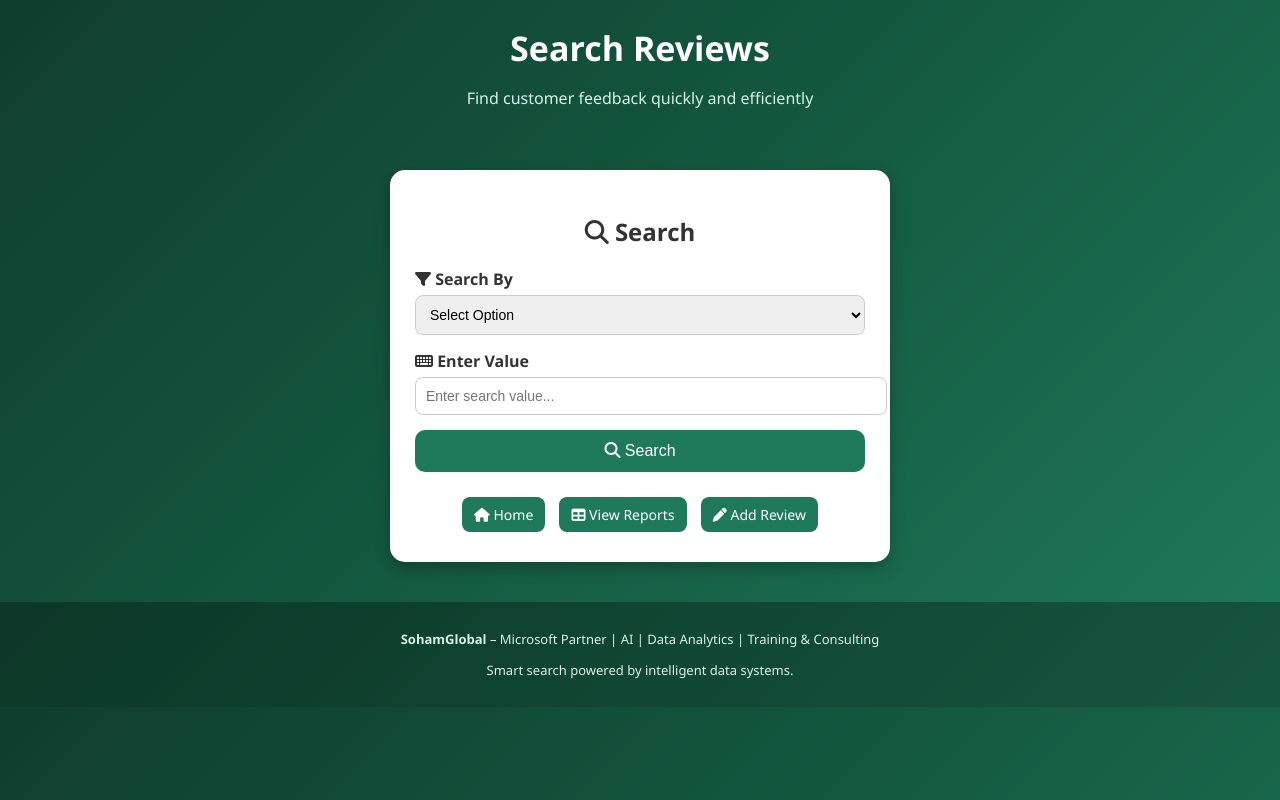
After one commit to sohamglobal/PythonDBWebDSAIML-January2026, a Django app: page /search/ in a window 1280 px wide. The commit adds this page. Run offline with Django 5.2, Linux system fonts and the light colour scheme.

Commit message:
Add files via upload

```diff
--- a/revanalysis/revanalysis/urls.py
+++ b/revanalysis/revanalysis/urls.py
@@ -27,4 +27,6 @@ urlpatterns = [
     path('adduser/',views.adduser),
     path('addreview/',views.addreview),
     path('report/',views.genreport),
+    path('search/',views.search),
+    path('searchdocs/',views.searchdocs),
 ]
--- a/revanalysis/revanalysis/views.py
+++ b/revanalysis/revanalysis/views.py
@@ -72,3 +72,20 @@ def genreport(request):
     data=list(coll.find())
 
     return render(request,"showreport.html",{'reviews':data})
+
+def search(request):
+    return render(request,"search.html")
+
+def searchdocs(request):
+    if request.method=="POST":
+        f=request.POST.get("field")
+        v=request.POST.get("value")
+        dic={}
+        dic[f]=v
+        print(dic)
+        client=MongoClient("mongodb+srv://praffull:mongodb913@sharayucluster.fib907c.mongodb.net/?appName=sharayucluster")
+        db=client["ecomprojectdb"]
+        coll=db["reviews"]
+        data=list(coll.find(dic))
+
+    return render(request,"searchresult.html",{"reviews":data,"field":f,"value":v})
--- a/revanalysis/templates/index.html
+++ b/revanalysis/templates/index.html
@@ -133,7 +133,7 @@
     <div class="card search">
         <i class="fas fa-search"></i>
         <h3>Search</h3>
-        <p>Find reviews</p>
+        <p><a href="/search/" style="text-decoration: none;">Find reviews</a></p>
     </div>
 
     <div class="card summary">
--- /dev/null
+++ b/revanalysis/templates/search.html
@@ -0,0 +1,179 @@
+<!DOCTYPE html>
+<html lang="en">
+<head>
+    <meta charset="UTF-8">
+    <title>Search Reviews</title>
+    <meta name="viewport" content="width=device-width, initial-scale=1.0">
+
+    <!-- Font Awesome -->
+    <link rel="stylesheet" href="https://cdnjs.cloudflare.com/ajax/libs/font-awesome/6.5.0/css/all.min.css">
+
+    <style>
+        body {
+            margin: 0;
+            font-family: 'Segoe UI', sans-serif;
+            background: linear-gradient(135deg, #0f3d2e, #145a41, #1f7a5c);
+            color: white;
+        }
+
+        header {
+            text-align: center;
+            padding: 25px 10px;
+        }
+
+        header h1 {
+            margin: 0;
+            font-size: 34px;
+        }
+
+        header p {
+            color: #d4f5e9;
+        }
+
+        .container {
+            display: flex;
+            justify-content: center;
+            padding: 20px;
+        }
+
+        .form-card {
+            background: white;
+            color: #333;
+            border-radius: 15px;
+            padding: 25px;
+            width: 100%;
+            max-width: 450px;
+            box-shadow: 0 6px 15px rgba(0,0,0,0.25);
+        }
+
+        .form-card h2 {
+            text-align: center;
+            margin-bottom: 20px;
+        }
+
+        .form-group {
+            margin-bottom: 15px;
+        }
+
+        label {
+            font-weight: 600;
+            display: block;
+            margin-bottom: 5px;
+        }
+
+        select, input {
+            width: 100%;
+            padding: 10px;
+            border-radius: 8px;
+            border: 1px solid #ccc;
+            font-size: 14px;
+        }
+
+        select:focus, input:focus {
+            outline: none;
+            border-color: #1f7a5c;
+        }
+
+        .btn {
+            width: 100%;
+            padding: 12px;
+            background: #1f7a5c;
+            color: white;
+            border: none;
+            border-radius: 10px;
+            font-size: 16px;
+            cursor: pointer;
+            transition: 0.3s;
+        }
+
+        .btn:hover {
+            background: #145a41;
+        }
+
+        .nav-links {
+            margin-top: 20px;
+            text-align: center;
+        }
+
+        .nav-links a {
+            display: inline-block;
+            margin: 5px;
+            padding: 8px 12px;
+            background: #1f7a5c;
+            color: white;
+            border-radius: 8px;
+            text-decoration: none;
+            font-size: 14px;
+            transition: 0.3s;
+        }
+
+        .nav-links a:hover {
+            background: #145a41;
+        }
+
+        footer {
+            text-align: center;
+            padding: 15px;
+            background: rgba(0,0,0,0.3);
+            margin-top: 20px;
+        }
+
+        footer p {
+            font-size: 13px;
+            color: #d4f5e9;
+        }
+    </style>
+</head>
+
+<body>
+
+<header>
+    <h1>Search Reviews</h1>
+    <p>Find customer feedback quickly and efficiently</p>
+</header>
+
+<div class="container">
+    <div class="form-card">
+
+        <h2><i class="fas fa-search"></i> Search</h2>
+
+        <form action="/searchdocs/" method="post">
+            {% csrf_token %}
+
+            <div class="form-group">
+                <label><i class="fas fa-filter"></i> Search By</label>
+                <select name="field" required>
+                    <option value="">Select Option</option>
+                    <option value="category">Category</option>
+                    <option value="company">Company</option>
+                    <option value="platform">Platform</option>
+                </select>
+            </div>
+
+            <div class="form-group">
+                <label><i class="fas fa-keyboard"></i> Enter Value</label>
+                <input type="text" name="value" placeholder="Enter search value..." required>
+            </div>
+
+            <button type="submit" class="btn">
+                <i class="fas fa-search"></i> Search
+            </button>
+
+        </form>
+
+        <div class="nav-links">
+            <a href="/reviews/"><i class="fas fa-home"></i> Home</a>
+            <a href="/report/"><i class="fas fa-table"></i> View Reports</a>
+            <a href="/newrev/"><i class="fas fa-pen"></i> Add Review</a>
+        </div>
+
+    </div>
+</div>
+
+<footer>
+    <p><strong>SohamGlobal</strong> – Microsoft Partner | AI | Data Analytics | Training & Consulting</p>
+    <p>Smart search powered by intelligent data systems.</p>
+</footer>
+
+</body>
+</html>
```
Also changed, not shown: revanalysis/templates/searchresult.html (added, +154 -0 lines).
